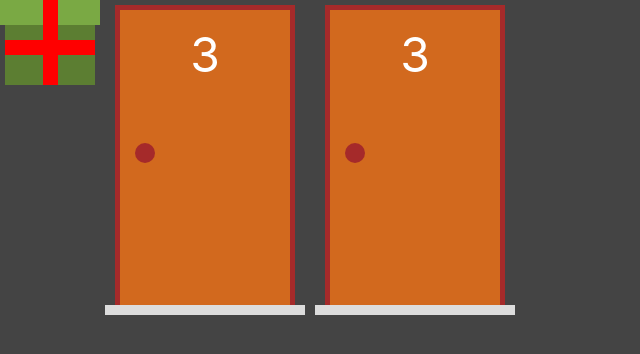
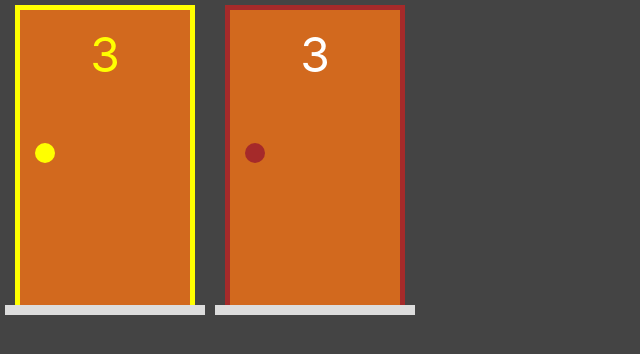
Before and after one commit to gabrielestefono/curso_next, a Next.js app in the folder 04_porta_premiada/: page / in a window 1280 px wide. Shown: the top 354 px of the page, without its empty margins (0-640 px from the left). Built offline with nearby package versions, Linux system fonts and the light colour scheme.

Commit message:
Highlight na porta

```diff
--- a/04_porta_premiada/components/Porta.tsx
+++ b/04_porta_premiada/components/Porta.tsx
@@ -1,9 +1,9 @@
 import styles from '../styles/Porta.module.css';
 
-export default function Porta(props: any){
+export default function Porta({selecionada}: Readonly<{selecionada: boolean}>){
 	return(
 		<div className={styles.area}>
-			<div className={styles.estrutura}>
+			<div className={`${styles.estrutura} ${selecionada ? styles.selecionada : ''}`}>
 				<div className={styles.porta}>
 					<div className={styles.numero}>3</div>
 					<div className={styles.macaneta}></div>
--- a/04_porta_premiada/pages/index.tsx
+++ b/04_porta_premiada/pages/index.tsx
@@ -1,12 +1,10 @@
 import Porta from "@/components/Porta";
-import Presente from "@/components/Presente";
 
 export default function Home() {
   return (
     <div style={{display: "flex"}}>
-      <Presente/>
-      <Porta/>
-      <Porta/>
+      <Porta selecionada={true}/>
+      <Porta selecionada={false}/>
     </div>
   );
 }
--- a/04_porta_premiada/styles/Porta.module.css
+++ b/04_porta_premiada/styles/Porta.module.css
@@ -40,8 +40,24 @@
 	top: 45%;
 	left: 15px;
 }
+
 .chao{
 	height: 0.625rem;
 	width: 100%;
 	background-color: #ddd;
 }
+
+.selecionada{
+	border-left: 5px solid yellow;
+	border-top: 5px solid yellow;
+	border-right: 5px solid yellow;
+	cursor: pointer;
+}
+
+.selecionada .numero{
+	color: yellow;
+}
+
+.selecionada .macaneta{
+	background-color: yellow;
+}
```
